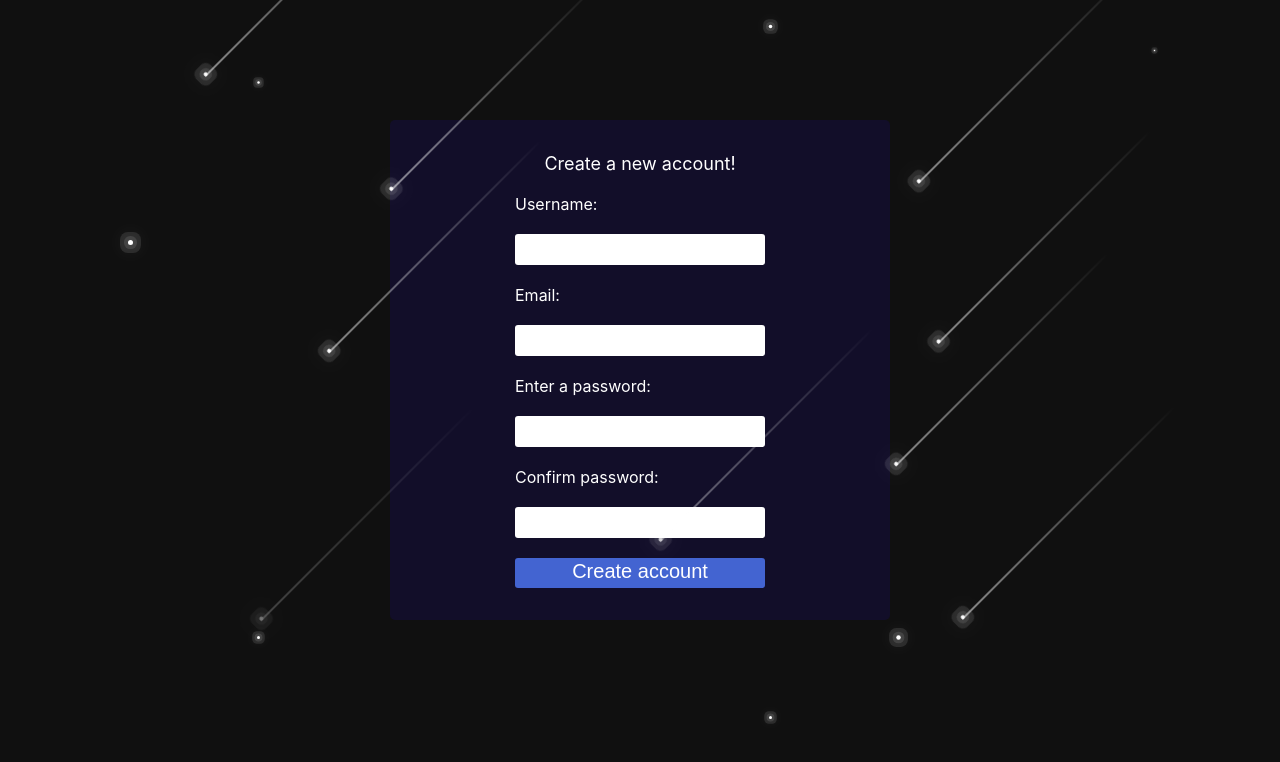
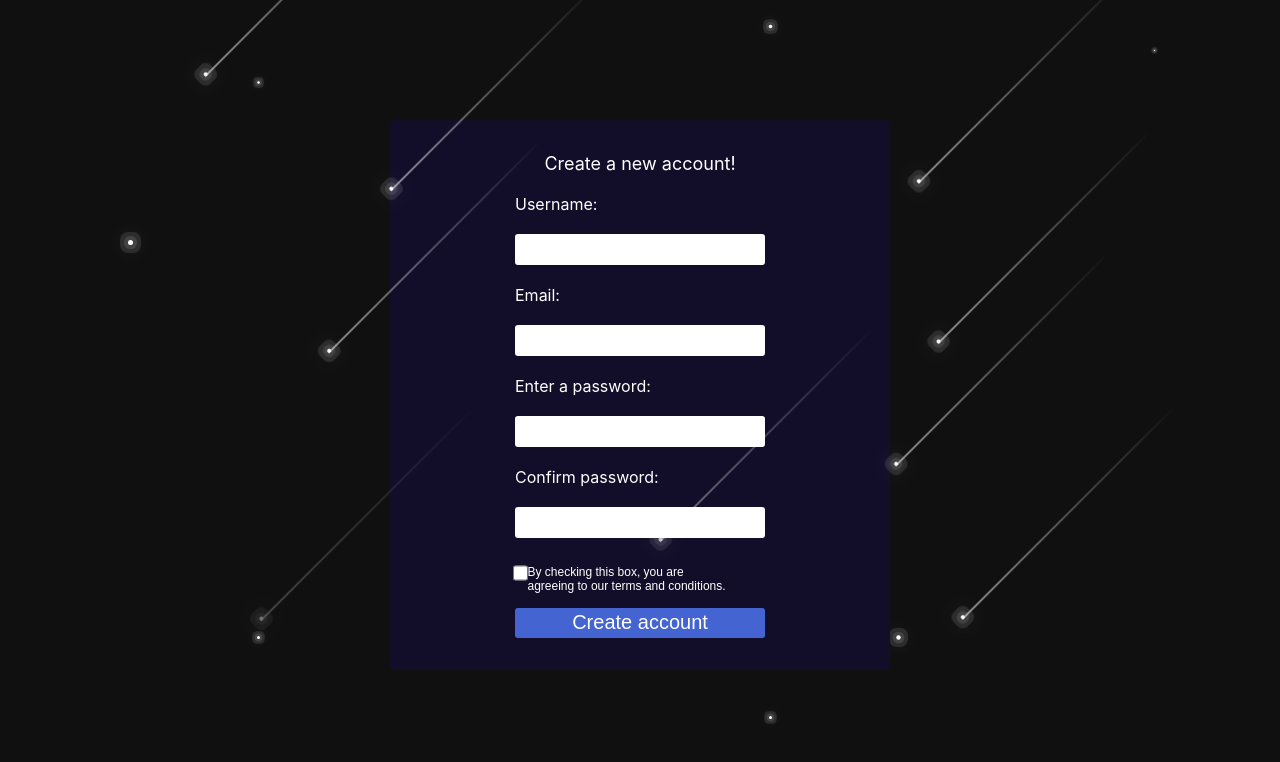
Before and after one commit to mitrabodh/libramate, a React (Create React App) app: page / in a window 1280 px wide. Shown: the top 762 px of the page. Built offline with nearby package versions, Linux system fonts and the light colour scheme.

Commit message:
Worked on Create account form.

```diff
--- a/src/components/CreateAccount.tsx
+++ b/src/components/CreateAccount.tsx
@@ -1,8 +1,9 @@
 import React, { useRef } from 'react'
 import styles from "./authentication.module.css"
-
+import { useState } from 'react';
 
 export default function CreateAccount() {
+    const [agree, setAgree] = useState<Boolean>(false);
     let leftPos: number | undefined;
     let formWidth: number | undefined = document.querySelector("form")?.clientWidth;
     function containerWidth() {
@@ -34,7 +35,7 @@ export default function CreateAccount() {
                 <div></div>
                 <div></div>
             </div>
-            <form action="" style={{ minHeight: "500px" }}>
+            <form action="" style={{ minHeight: "550px" }}>
                 <p>Create a new account!</p>
                 <label htmlFor="username" style={{ color: 'white', left: `${leftPos}px` }}>Username:</label>
                 <input type="text" placeholder="" name="username" id="username" />
@@ -44,6 +45,7 @@ export default function CreateAccount() {
                 <input type="password" placeholder="" name="password1" id="password1" />
                 <label htmlFor="password2" style={{ color: 'white' }}>Confirm password:</label>
                 <input type="password" placeholder="" name="password2" id="password2" />
+                <input className={styles.account} type="checkbox" onClick={() => setAgree(true)} name="" id="" />
                 <input type="submit" value="Create account" />
             </form>
         </div >
--- a/src/components/authentication.module.css
+++ b/src/components/authentication.module.css
@@ -110,8 +110,9 @@ input[type="submit"] {
     color: white;
     background-color: rgb(67, 100, 209);
     font-size: 20px;
-    padding-top: 2px;
+    padding-top: 3.5px;
 }
+
 
 input[type="submit"]:hover {
     background-color: black;
@@ -131,6 +132,17 @@ input[type="checkbox"]::before {
     left: 100%;
     color: white;
     font-size: 15px;
+}
+
+/* Checkbox for create account page */
+input[type="checkbox"].account::before {
+    position: absolute;
+    min-width: 200px;
+    content: "By checking this box, you are agreeing to our terms and conditions.";
+    top: 25%;
+    left: 100%;
+    color: white;
+    font-size: 12px;
 }
 
 p {
```
Also changed, not shown: src/components/LoginPage.tsx (+3 -10 lines), src/utils/Checkbox.tsx (added, +16 -0 lines).
